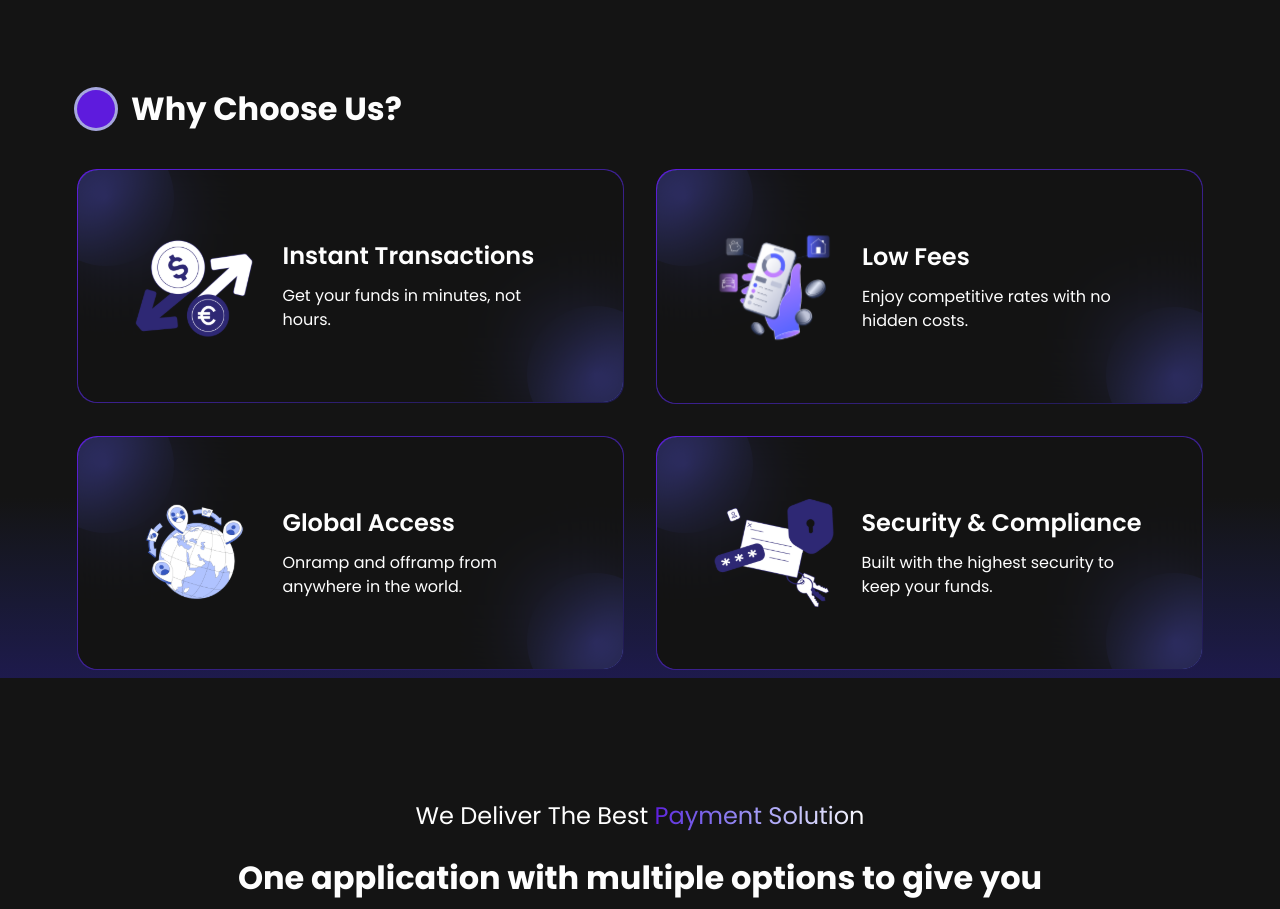
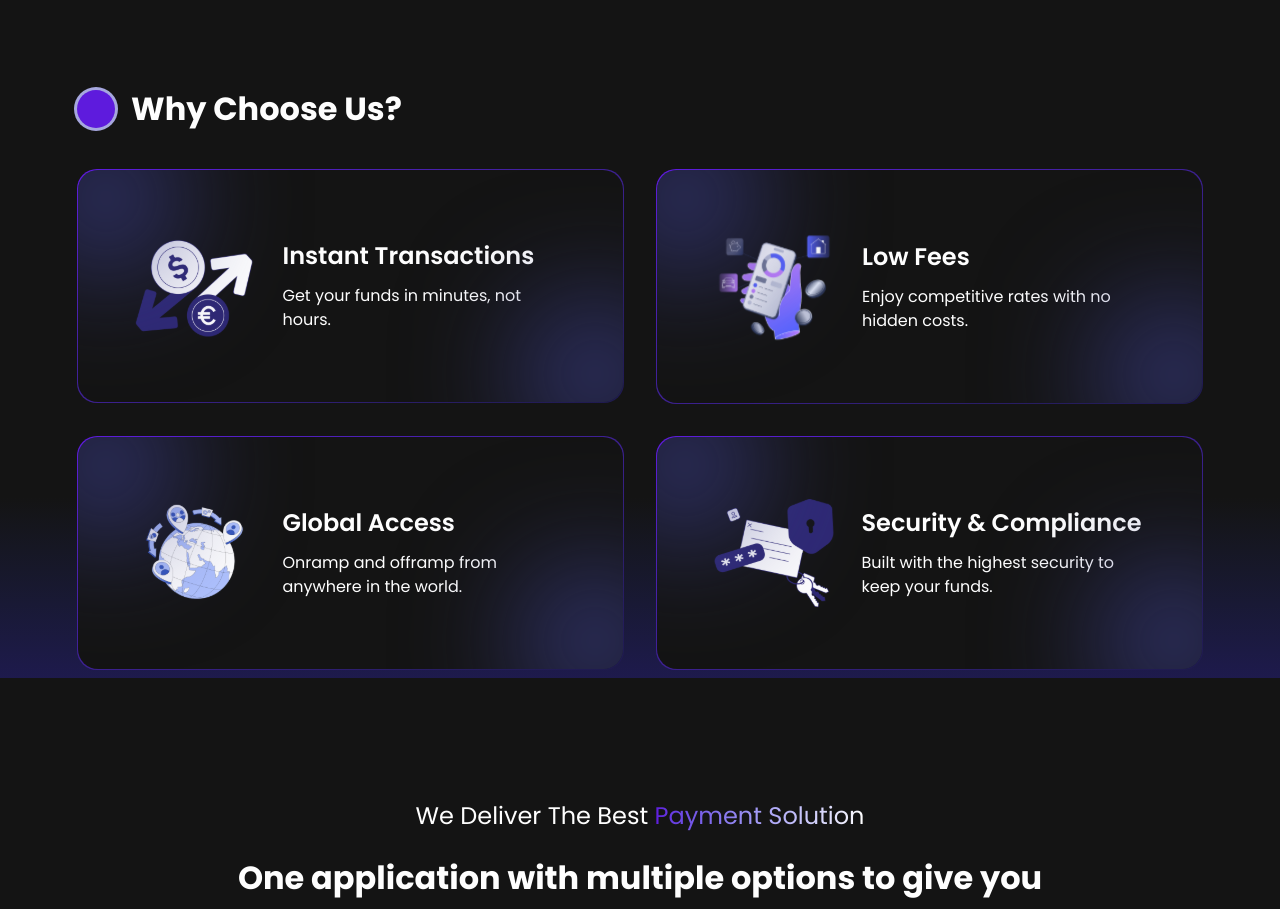
Before and after one commit to Anadudev/OvalPay, a React (Vite) app: page / in a window 1280 px wide. Shown: the part 820-1729 px from the top of the page. Built offline with nearby package versions, Linux system fonts and the light colour scheme.

Commit message:
Refactor WhyChooseUsCard component to improve background blur effect and enhance layout structure

```diff
--- a/src/components/WhyChooseUsCard.tsx
+++ b/src/components/WhyChooseUsCard.tsx
@@ -9,9 +9,9 @@ const WhyChooseUsCard: React.FC<WhyChooseUsCardProps> = ({
     <div className="min-h-[220px]">
       <div className="p-px rounded-[20px] flex-1 max-w-[626px]  bg-gradient-to-br from-secondary to-indigo-950">
         <div className="bg-background relative rounded-[20px] w-full h-full overflow-hidden">
-          <div className="absolute -top-10 -left-10 size-34 bg-radial from-indigo-500 to-background rounded-full"/>
-          <div className="absolute -bottom-10 -right-10 size-34 bg-radial from-indigo-500 to-background rounded-full"/>
-          <div className="bg-blur rounded-[20px] w-full h-full flex sm:flex-row flex-col items-center justify-center gap-6 p-9 sm:p-13">
+          <div className="absolute blur-3xl -top-10 -left-10 size-34 bg-radial  from-indigo-500 to-background rounded-full"/>
+          <div className="absolute blur-3xl -bottom-10 -right-10 size-34 bg-radial from-indigo-500 to-background rounded-full"/>
+          <div className="rounded-[20px] w-full h-full flex sm:flex-row flex-col items-center justify-center gap-6 p-9 sm:p-13">
             <div className="">
               <img src={image} alt="" className="size=[128px]" />
             </div>
```
